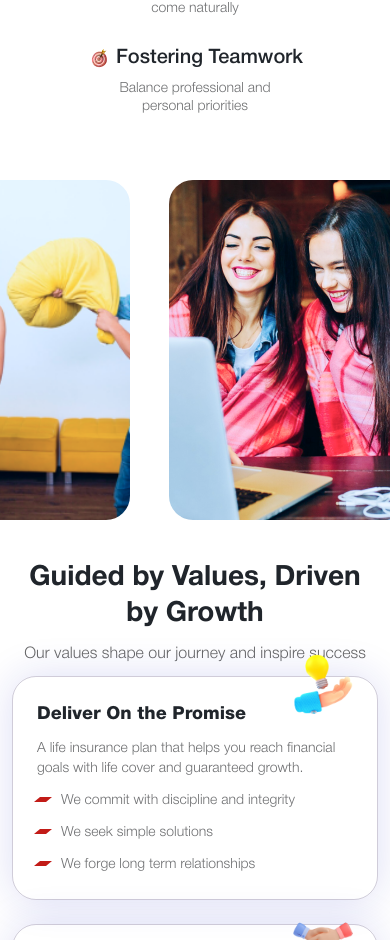
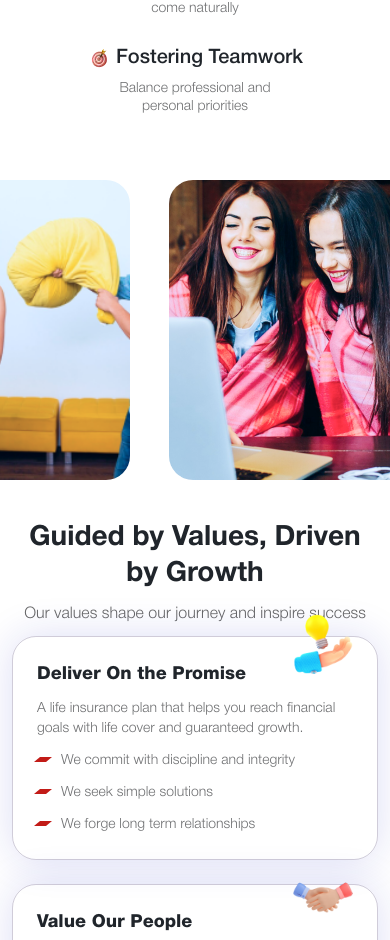
Before and after one commit to Ujjal-Techved/Test-Repo, a Next.js app: page /careers in a window 390 px wide. Shown: the part 1237-2177 px from the top of the page. Built offline with nearby package versions, Linux system fonts and the light colour scheme.

Commit message:
navbar mobile screen scroll issue resolved

```diff
--- a/components/Careers/Joinculture/Joinculture.module.css
+++ b/components/Careers/Joinculture/Joinculture.module.css
@@ -1,4 +1,4 @@
-.Joinculture_pt{
+.Joinculture_pt {
     padding-top: 104px;
 }
 
@@ -110,7 +110,7 @@
 
 @media screen and (max-width: 991.2px) and (min-width: 320px) {
 
-    .Joinculture_pt{
+    .Joinculture_pt {
         padding-top: 40px;
     }
 
@@ -126,4 +126,20 @@
     .slider_container {
         padding: 24px 0px 40px 0px;
     }
+
+
+    /* Image inside the slider */
+    .slider_item img {
+        height: 300px;
+    }
+
+    .slider_item img:hover {
+        height: 340px;
+    }
+
+    .slider_item {
+        min-height: 340px;
+
+    }
+
 }
--- a/components/Common/Navbar/Navbar.jsx
+++ b/components/Common/Navbar/Navbar.jsx
@@ -1,4 +1,4 @@
-import React, { useState } from 'react';
+import React, { useState, useEffect } from 'react';
 import styles from './Navbar.module.css';
 import { Container } from 'reactstrap';
 import NavDropList from '../NavDropList/NavDropList';
@@ -46,6 +46,14 @@ const Navbar = () => {
   const closeSidebar = () => {
     setIsSidebarVisible(false);
   };
+
+  useEffect(() => {
+    if (isSidebarVisible) {
+      document.body.classList.add('over-hide');
+    } else {
+      document.body.classList.remove('over-hide');
+    }
+  }, [isSidebarVisible]); // Effect runs when isSidebarVisible changes
 
   return (
     <div>
--- a/styles/styles.css
+++ b/styles/styles.css
@@ -3,6 +3,10 @@
 body {
     font-family: "Helvetica-400";
     background: var(--background-color);
+}
+
+body.over-hide{
+    overflow-y: hidden;
 }
 
 .container {
```
